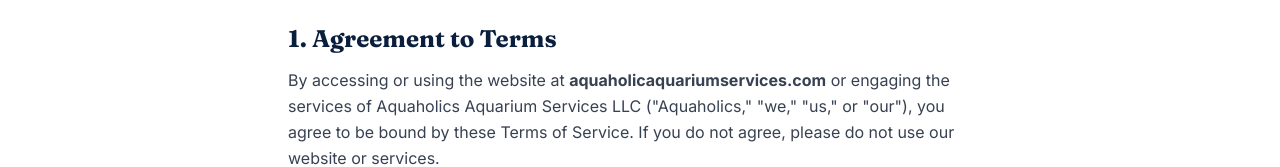
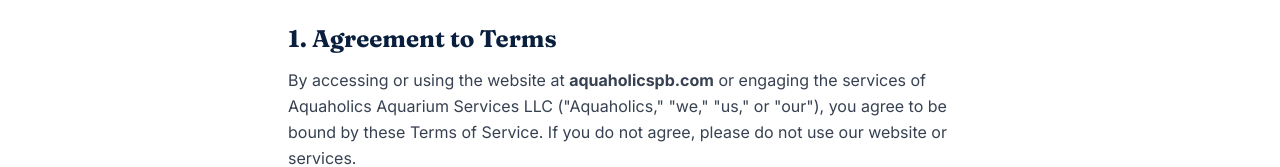
Before and after one commit to aekhalil/aquaholics-site, a Next.js app: page /terms in a window 1280 px wide. Shown: the part 197-364 px from the top of the page. Built offline with nearby package versions, Linux system fonts and the light colour scheme; no server answers.

Commit message:
chore: remove references to aquaholicaquariumservices.com (domain not owned)
Drops the next.config redirect, updates six fallback defaults for
NEXT_PUBLIC_SITE_URL, and fixes the privacy/terms copy so the canonical
domain is aquaholicspb.com everywhere.

```diff
--- a/app/layout.tsx
+++ b/app/layout.tsx
@@ -23,7 +23,7 @@ const fraunces = Fraunces({
   display: 'swap',
 })
 
-const SITE_URL = process.env.NEXT_PUBLIC_SITE_URL ?? 'https://aquaholicaquariumservices.com'
+const SITE_URL = process.env.NEXT_PUBLIC_SITE_URL ?? 'https://aquaholicspb.com'
 const PHONE = process.env.NEXT_PUBLIC_PHONE ?? '+15613887262'
 const GA_ID = process.env.NEXT_PUBLIC_GA_MEASUREMENT_ID ?? ''
 
--- a/app/privacy/page.tsx
+++ b/app/privacy/page.tsx
@@ -22,7 +22,7 @@ export default function PrivacyPage() {
             <h2 className="font-display text-2xl font-bold text-navy mb-3">1. Who We Are</h2>
             <p>
               Aquaholics Aquarium Services LLC (&quot;Aquaholics,&quot; &quot;we,&quot; &quot;us,&quot; or &quot;our&quot;) operates the website{' '}
-              <strong>aquaholicaquariumservices.com</strong> and provides aquarium installation, maintenance, and livestock
+              <strong>aquaholicspb.com</strong> and provides aquarium installation, maintenance, and livestock
               services in Palm Beach County, Florida. Our contact information:
             </p>
             <ul className="list-none mt-3 space-y-1 text-sm">
--- a/app/robots.ts
+++ b/app/robots.ts
@@ -1,6 +1,6 @@
 import type { MetadataRoute } from 'next'
 
-const SITE_URL = process.env.NEXT_PUBLIC_SITE_URL ?? 'https://aquaholicaquariumservices.com'
+const SITE_URL = process.env.NEXT_PUBLIC_SITE_URL ?? 'https://aquaholicspb.com'
 
 export default function robots(): MetadataRoute.Robots {
   return {
--- a/app/sitemap.ts
+++ b/app/sitemap.ts
@@ -3,7 +3,7 @@ import { client } from '@/lib/sanity/client'
 import { ALL_POSTS_QUERY } from '@/lib/sanity/queries'
 import { SERVICE_AREAS } from '@/lib/service-areas-data'
 
-const SITE_URL = process.env.NEXT_PUBLIC_SITE_URL ?? 'https://aquaholicaquariumservices.com'
+const SITE_URL = process.env.NEXT_PUBLIC_SITE_URL ?? 'https://aquaholicspb.com'
 
 export const revalidate = 3600
 
--- a/app/terms/page.tsx
+++ b/app/terms/page.tsx
@@ -21,7 +21,7 @@ export default function TermsPage() {
           <section>
             <h2 className="font-display text-2xl font-bold text-navy mb-3">1. Agreement to Terms</h2>
             <p>
-              By accessing or using the website at <strong>aquaholicaquariumservices.com</strong> or engaging the
+              By accessing or using the website at <strong>aquaholicspb.com</strong> or engaging the
               services of Aquaholics Aquarium Services LLC (&quot;Aquaholics,&quot; &quot;we,&quot; &quot;us,&quot; or &quot;our&quot;), you agree to be
               bound by these Terms of Service. If you do not agree, please do not use our website or services.
             </p>
--- a/components/service-areas/ServiceAreaPage.tsx
+++ b/components/service-areas/ServiceAreaPage.tsx
@@ -8,7 +8,7 @@ interface ServiceAreaPageProps {
 }
 
 export function ServiceAreaPage({ area }: ServiceAreaPageProps) {
-  const siteUrl = process.env.NEXT_PUBLIC_SITE_URL ?? 'https://aquaholicaquariumservices.com'
+  const siteUrl = process.env.NEXT_PUBLIC_SITE_URL ?? 'https://aquaholicspb.com'
 
   // Local Business schema with city-specific data
   const schema = {
--- a/next.config.mjs
+++ b/next.config.mjs
@@ -1,21 +1,5 @@
 /** @type {import('next').NextConfig} */
 const nextConfig = {
-  async redirects() {
-    return [
-      {
-        source: '/:path*',
-        has: [{ type: 'host', value: 'aquaholicaquariumservices.com' }],
-        destination: 'https://aquaholicspb.com/:path*',
-        permanent: true,
-      },
-      {
-        source: '/:path*',
-        has: [{ type: 'host', value: 'www.aquaholicaquariumservices.com' }],
-        destination: 'https://aquaholicspb.com/:path*',
-        permanent: true,
-      },
-    ]
-  },
   images: {
     remotePatterns: [
       {
```
Also changed, not shown: 1 other file (tests, documents, lock files or other folders).
